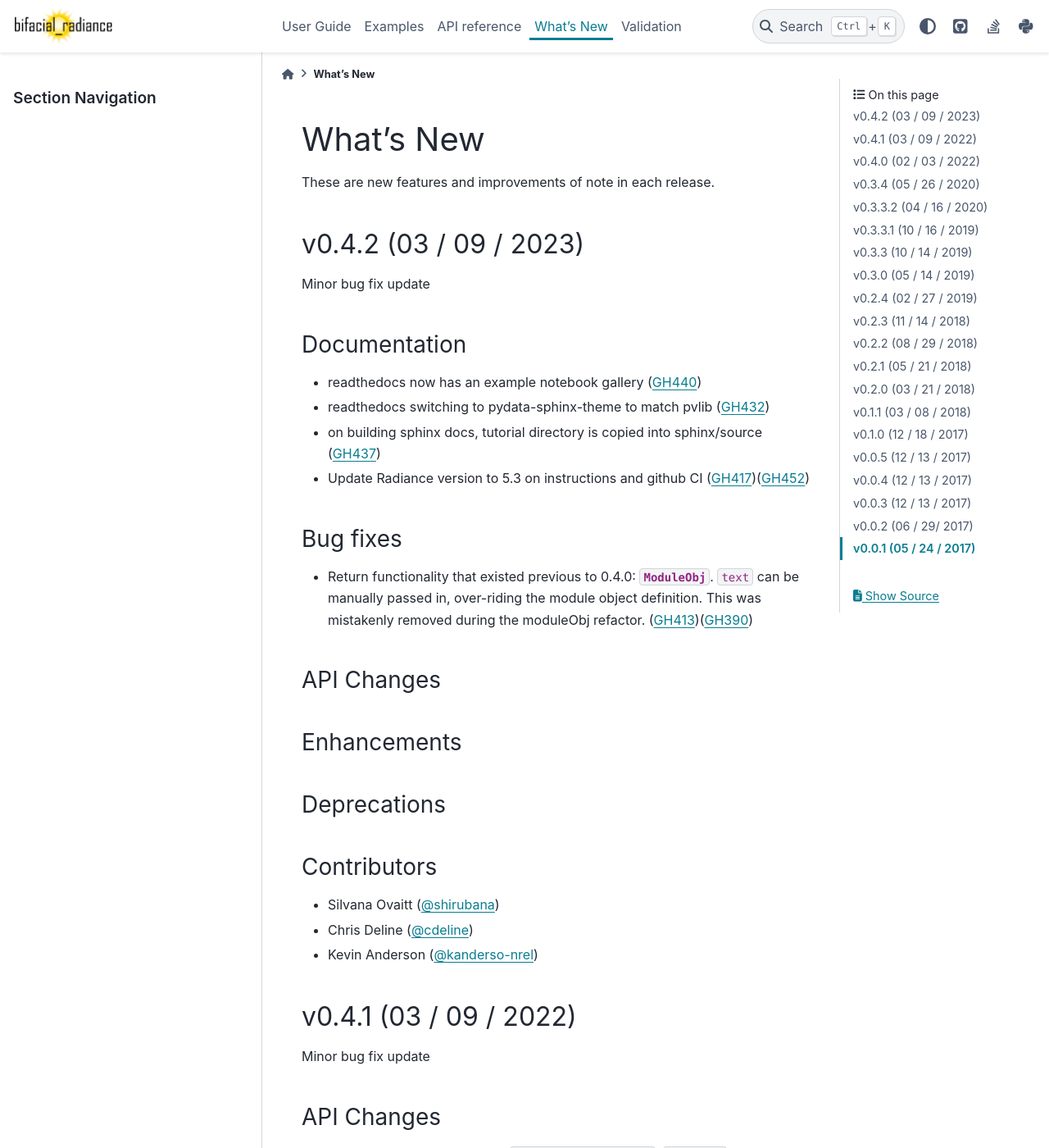
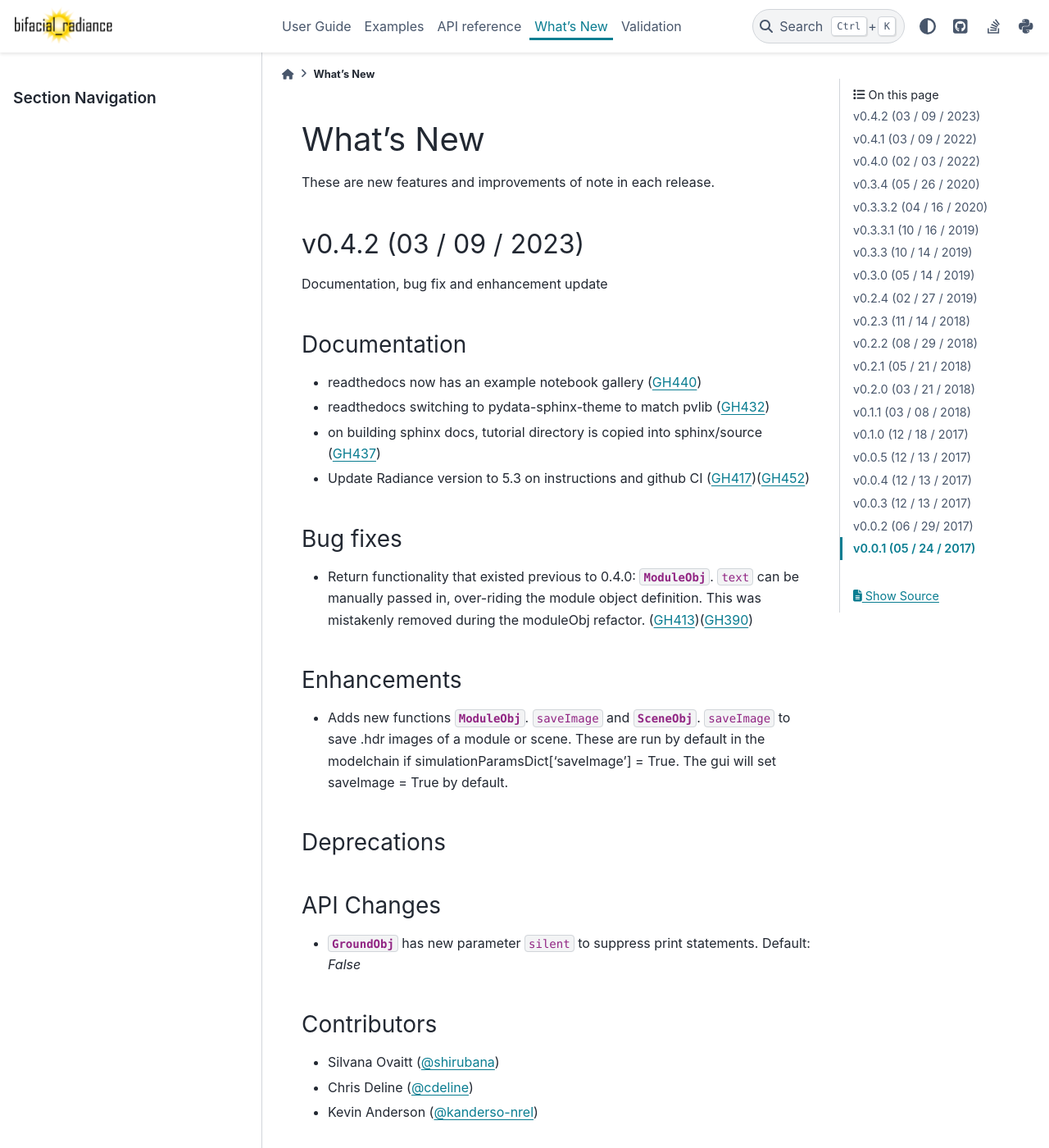
Before and after one commit to NREL/bifacial_radiance, a Sphinx documentation site: the page built from docs/sphinx/source/whatsnew.rst, in a window 1280 px wide and 1400 px high. Shown: the whole window at 82% size. Built offline with Sphinx 7.4.7 and the PyData theme 0.15.4, drawn with Linux system fonts in a browser that asks for light colours.

```diff
--- a/docs/sphinx/source/whatsnew/pending.rst
+++ b/docs/sphinx/source/whatsnew/pending.rst
@@ -1,6 +1,6 @@
-.. _whatsnew_0420:
+.. _whatsnew_0430:
 
-v0.4.2 (XX / XX / 2022)
+v0.4.3 (XX / XX / 2023)
 ------------------------
 Release of new version including ...
 
@@ -14,7 +14,6 @@
 
 Enhancements
 ~~~~~~~~~~~~
-* Adds new functions ModuleObj.saveImage and SceneObj.saveImage to save .hdr images of a module or scene. These are run by default in the modelchain if simulationParamsDict['saveImage'] = True. The gui will set saveImage = True by default.
 
 
 Bug fixes
--- a/docs/sphinx/source/whatsnew/v0.4.2.rst
+++ b/docs/sphinx/source/whatsnew/v0.4.2.rst
@@ -2,7 +2,7 @@
 
 v0.4.2 (03 / 09 / 2023)
 ------------------------
-Minor bug fix update
+Documentation, bug fix and enhancement update
 
 
 Documentation
@@ -19,17 +19,18 @@
 * Return functionality that existed previous to 0.4.0:  :py:class:`~bifacial_radiance.ModuleObj`. ``text`` can be manually passed in, over-riding the module object definition.  This was mistakenly removed during the moduleObj refactor. (:pull:`413`)(:issue:`390`)
 
 
-API Changes
-~~~~~~~~~~~~
-
 
 Enhancements
 ~~~~~~~~~~~~
+* Adds new functions :py:class:`~bifacial_radiance.ModuleObj`. ``saveImage`` and :py:class:`~bifacial_radiance.SceneObj`. ``saveImage`` to save .hdr images of a module or scene. These are run by default in the modelchain if simulationParamsDict['saveImage'] = True. The gui will set saveImage = True by default.
 
 
 Deprecations
 ~~~~~~~~~~~~~~
 
+API Changes
+~~~~~~~~~~~~
+*  :py:class:`~bifacial_radiance.GroundObj` has new parameter ``silent`` to suppress print statements.  Default: `False`
 
 
 
```
Also changed, not shown: 1 other file.
